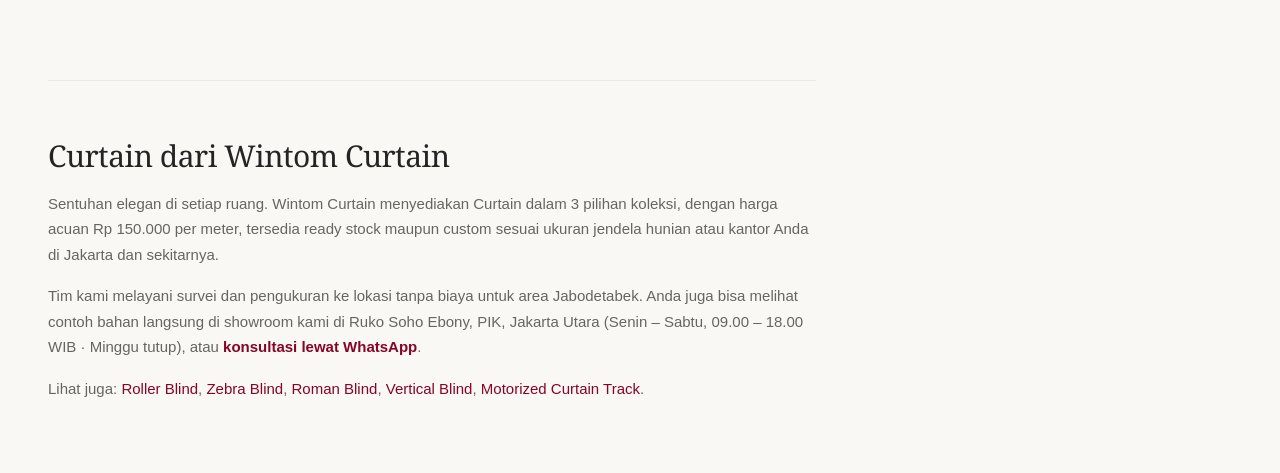
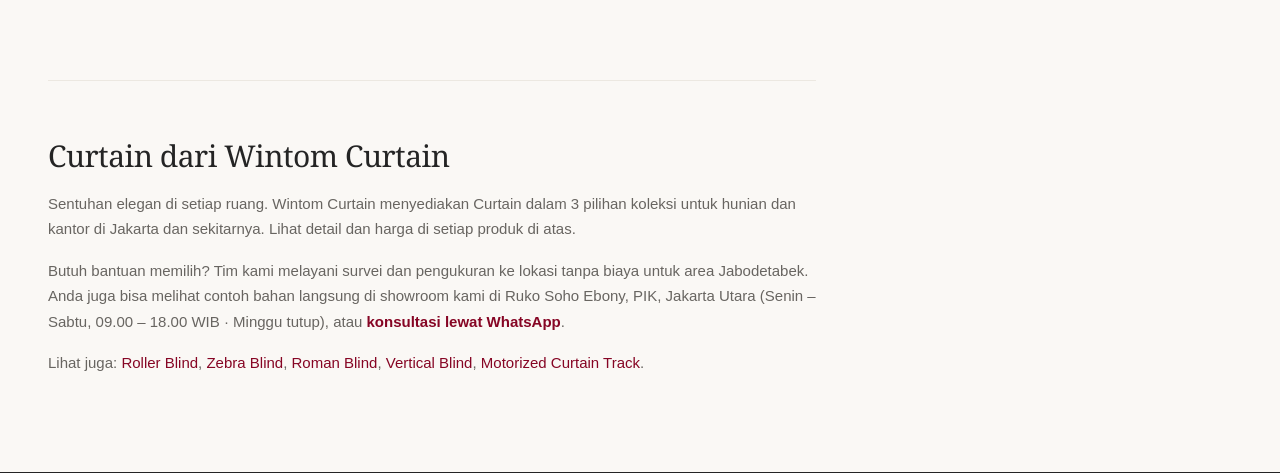
Before and after one commit to kotakranger/wintom, a PHP site: page /katalog/curtain in a window 1280 px wide. Shown: the part 1552-2025 px from the top of the page. Run offline with PHP 8.4, Linux system fonts and the light colour scheme; a user stored in the database is signed in; data comes from the database, SQL or seed files in the repository; some web fonts are replaced.

Commit message:
Katalog: teks pengantar & meta kategori dinetralkan (tanpa klaim harga/ukuran yang tidak berlaku untuk semua kategori)
Co-Authored-By: Claude Sonnet 5.5 <noreply@anthropic.com>

```diff
--- a/products.php
+++ b/products.php
@@ -33,7 +33,7 @@ $selected_cat = $cat_aliases[$normalized_key] ?? $raw_cat;
 
 // Load categories from database (dynamic)
 $pdo = get_db();
-$db_cats = $pdo->query("SELECT name, tagline, price_per_meter FROM categories ORDER BY sort_order ASC, name ASC")->fetchAll();
+$db_cats = $pdo->query("SELECT name, tagline FROM categories ORDER BY sort_order ASC, name ASC")->fetchAll();
 $categories = ['Semua Koleksi' => ''];
 $active_category = null;   // kategori terpilih -> judul & deskripsi hero mengikuti kategori
 foreach ($db_cats as $c) {
@@ -60,7 +60,7 @@ if ($raw_cat !== '' && !$active_category) {   // kategori tidak ada
 require_once __DIR__ . '/includes/seo.php';
 $meta_description = $active_category
     ? ($active_category['tagline'] ? $active_category['name'] . ': ' . $active_category['tagline'] . '. ' : '')
-        . 'Koleksi ' . $active_category['name'] . ' Wintom Curtain: siap pasang atau custom sesuai ukuran jendela. Survei dan pemasangan di Jakarta dan sekitarnya.'
+        . 'Koleksi ' . $active_category['name'] . ' dari Wintom Curtain, showroom gorden dan blind di PIK, Jakarta Utara. Lihat pilihan dan harga, konsultasi via WhatsApp.'
     : 'Katalog gorden, roller blind, zebra blind, roman blind, vertical blind dan motorized curtain Wintom. Ready stock atau custom, harga per meter transparan.';
 $canonical_route = $catalog_route;
 if ($search_query !== '') $noindex = true;   // halaman hasil pencarian tidak perlu diindeks
@@ -262,7 +262,6 @@ include_once __DIR__ . '/includes/header.php';
     <?php if ($active_category && $search_query === '' && !empty($products)):
       // Teks pengantar kategori (SEO): hanya fakta dari database & informasi yang sudah ada di situs
       $intro_count = count($products);
-      $intro_price = (int)($active_category['price_per_meter'] ?? 0);
     ?>
     <div class="mt-14 md:mt-20 pt-10 md:pt-14 border-t border-border max-w-3xl">
       <h2 class="font-playfair font-normal text-dark text-[24px] md:text-[30px] leading-[1.25] tracking-[-0.5px] mb-4">
@@ -270,12 +269,11 @@ include_once __DIR__ . '/includes/header.php';
       </h2>
       <p class="font-jakarta text-muted text-[15px] leading-[1.7] mb-4">
         <?php if (!empty($active_category['tagline'])): ?><?= htmlspecialchars(rtrim($active_category['tagline'], '. ')) ?>. <?php endif; ?>
-        Wintom Curtain menyediakan <?= htmlspecialchars($active_category['name']) ?> dalam <?= $intro_count ?> pilihan koleksi,
-        <?php if ($intro_price > 0): ?>dengan harga acuan Rp <?= number_format($intro_price, 0, ',', '.') ?> per meter,<?php endif; ?>
-        tersedia ready stock maupun custom sesuai ukuran jendela hunian atau kantor Anda di Jakarta dan sekitarnya.
+        Wintom Curtain menyediakan <?= htmlspecialchars($active_category['name']) ?> dalam <?= $intro_count ?> pilihan koleksi
+        untuk hunian dan kantor di Jakarta dan sekitarnya. Lihat detail dan harga di setiap produk di atas.
       </p>
       <p class="font-jakarta text-muted text-[15px] leading-[1.7] mb-4">
-        Tim kami melayani survei dan pengukuran ke lokasi tanpa biaya untuk area Jabodetabek. Anda juga bisa melihat contoh bahan langsung di showroom kami
+        Butuh bantuan memilih? Tim kami melayani survei dan pengukuran ke lokasi tanpa biaya untuk area Jabodetabek. Anda juga bisa melihat contoh bahan langsung di showroom kami
         di <?= htmlspecialchars(SITE_ADDRESS_SHORT) ?> (<?= htmlspecialchars(SITE_HOURS) ?>), atau
         <a href="<?= WA_URL ?>?text=<?= rawurlencode('Halo Wintom, saya ingin konsultasi ' . $active_category['name']) ?>" target="_blank" rel="noopener" class="text-brand font-semibold hover:underline">konsultasi lewat WhatsApp</a>.
       </p>
```
